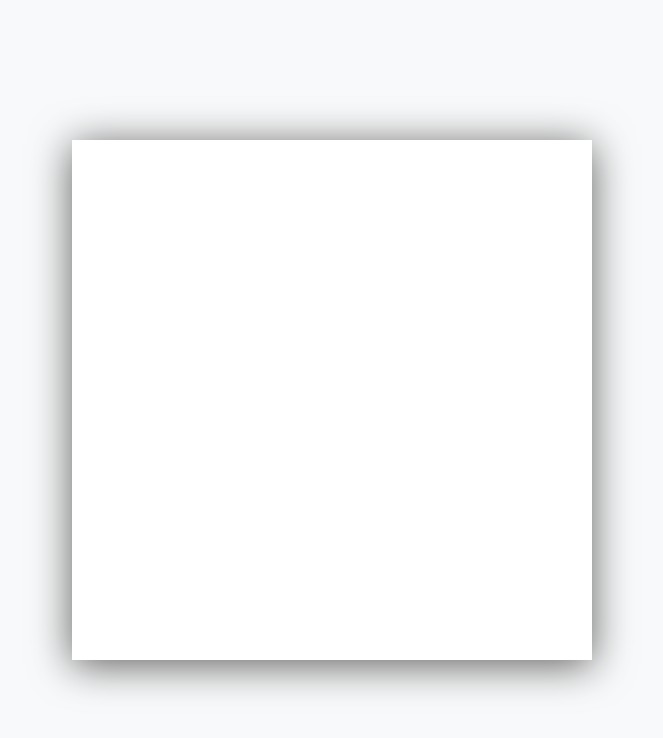
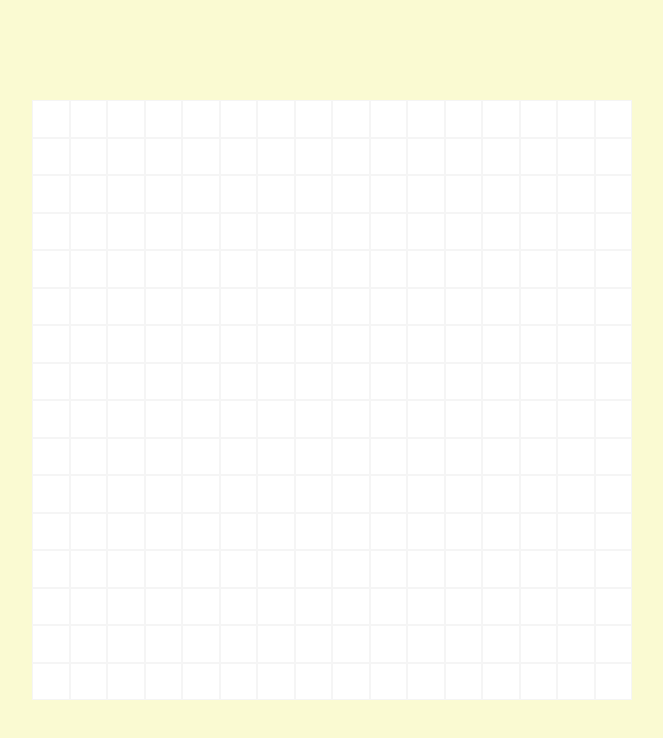
Before and after one commit to michaelkilonzo/etch-a-sketch, a plain HTML site: page index.html in a window 1280 px wide. Shown: the whole page, without its empty margins (308-971 px from the left). Drawn offline with Linux system fonts and the light colour scheme.

Commit message:
add grid squares

```diff
--- a/scripts.js
+++ b/scripts.js
@@ -1 +1,34 @@
-const gridContainerElement = document.getElementsByClassName('grid-container');
+const GRIDSIDE = 600;
+let rows = 16;
+let cols = rows;
+
+const gridContainerElement = document.querySelector('.grid-container');
+gridContainerElement.style.width = `${GRIDSIDE}px`;
+gridContainerElement.style.height = `${GRIDSIDE}px`;
+
+function createGrid(){
+    for (let i = 0; i < rows * cols; i++){
+        const gridCell = document.createElement('div');
+        gridCell.classList.add('cell');
+        gridCell.style.width = `${(GRIDSIDE / cols) - 2}px`;
+        gridCell.style.height = `${(GRIDSIDE / rows) - 2}px`;
+
+        gridContainerElement.appendChild(gridCell);
+
+        gridCell.addEventListener('mouseover', function(){
+            this.style.backgroundColor = getRandomColor();
+        });
+    }
+}
+
+function getRandomColor(){
+    const letters = '0123456789ABCDEF';
+    let color = '#';
+    for (let i = 0; i < 6; i++) {
+        color += letters[Math.floor(Math.random() * 16)];
+    }
+    return color;
+}
+
+
+createGrid();
--- a/styles.css
+++ b/styles.css
@@ -1,23 +1,26 @@
 * {
     margin: 0;
     padding: 0;
-    box-sizing: border-box;
 }
 
 body {
     display: flex;
     flex-direction: column;
+    background-color: lightgoldenrodyellow;
     min-height: 100vh;
-    background-color: #f8f9fa;
+    align-items: center;
+    justify-content: center;
 }
 
 .grid-container {
     display: flex;
+    flex-wrap: wrap;
+    background-color: white;
     align-self: center;
-    justify-self: center;
-    background-color: white;
-    height: 65vh;
-    width: 65vh;
-    margin: auto;
-    filter: drop-shadow(0px 5px 20px #5c5c5c);
+    justify-content: center;
 }
+
+.cell {
+    border: 1px solid whitesmoke;
+
+}
```
